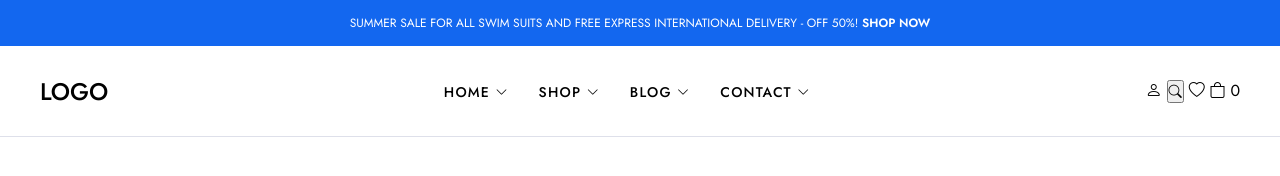
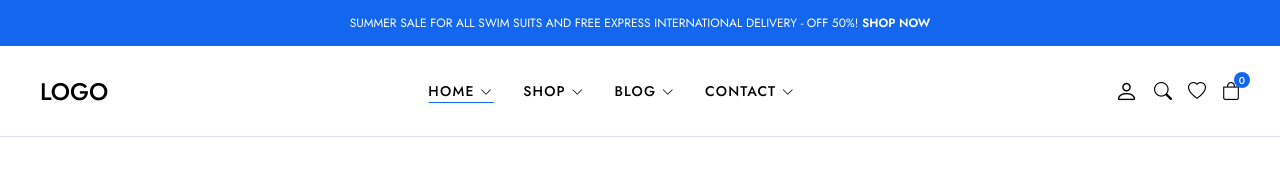
Before and after one commit to sinansaricayir/e-commerce-project, a plain HTML site: page index.html in a window 1280 px wide. Drawn offline with nearby package versions, Linux system fonts and the light colour scheme.

Commit message:
header-center-active-class

```diff
--- a/index.html
+++ b/index.html
@@ -30,7 +30,7 @@
             <nav class="navigation">
               <ul class="menu-list">
                 <li class="menu-list-item">
-                  <a href="#" class="menu-link">Home
+                  <a href="#" class="menu-link active">Home
                     <i class="bi bi-chevron-down"></i>
                   </a>
                 </li>
@@ -53,17 +53,17 @@
           </div>
           <div class="header-right">
             <div class="header-right-links">
-              <div class="header-account">
               <a href="#">
                 <i class="bi bi-person"></i>
               </a>
-                <button class="searcg-toggle">
+              <button class="toggle-button">
                 <i class="bi bi-search"></i>
               </button>
               <a href="#">
                 <i class="bi bi-heart"></i>
               </a>
-                <a href="#">
+              <div class="header-cart">
+                <a href="#" class="header-cart-link">
                   <i class="bi bi-bag"></i>
                   <span class="header-cart-count">0</span>
                 </a>
@@ -75,6 +75,7 @@
     </div>
   </header>
   <!-- ! header end -->
+
 </body>
 
 </html>
--- a/style.css
+++ b/style.css
@@ -82,15 +82,85 @@ header {
 
 }
 
+.header-center .menu-list .menu-list-item{
+  display: flex;
+}
+
+
+
 .header-center .menu-list .menu-link{
     font-size: 14px;
     font-weight: 500;
     text-transform: uppercase;
     letter-spacing: 1.2px;
+    position: relative;
+}
+
+.header-center .menu-list .menu-link::after{
+  content: "";
+  width: 0;
+  height: 1px;
+  background-color: #1367ef;
+  position: absolute;
+  bottom: -2px;
+  left: 50%;
+  transform: translate(-50%);
+  transition: .2s ease width;
+
+}
+
+.header-center .menu-list .menu-link.active::after{
+  width: 100%;
+}
+
+
+.header-center .menu-list .menu-list-item:hover .menu-link::after{
+  width: 100%;
 }
 
 .header-center .menu-list i{
     font-size: 12px;
 }
 
+.header-right .header-right-links{
+  display: flex;
+  align-items: center;
+  column-gap: 16px;
+}
+
+.header-right .bi-person{
+  font-size: 23px;
+}
+
+.header-right .toggle-button{
+  border:none;
+  background-color: transparent;
+}
+
+.header-right i{
+  font-size: 18px;
+  display:flex;
+}
+
+.header-right .header-cart{
+  position:relative;
+}
+
+
+.header-right .header-cart-link .header-cart-count{
+  width: 16px;
+  height: 16px;
+  background-color: #1367ef;
+  color: white;
+  font-size: 10px;
+  border-radius: 100%;
+  position: absolute;
+  top:-10px;
+  right: -10px;
+  display: flex;
+  justify-content: center;
+  align-items: center;
+  font-weight: 500;
+
+}
 /* ! header end */
```
Lines whose indentation alone changed are shown as unchanged.
